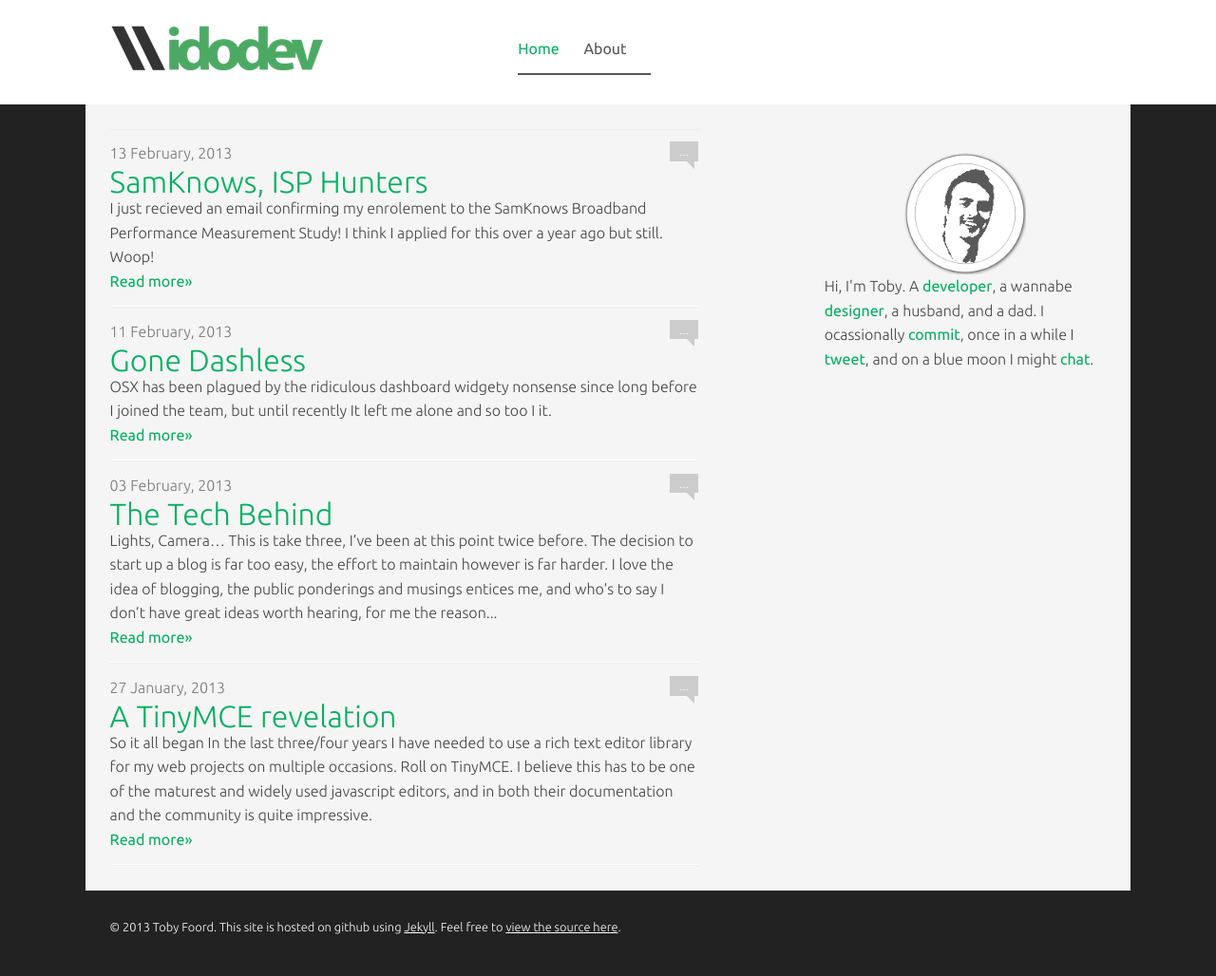
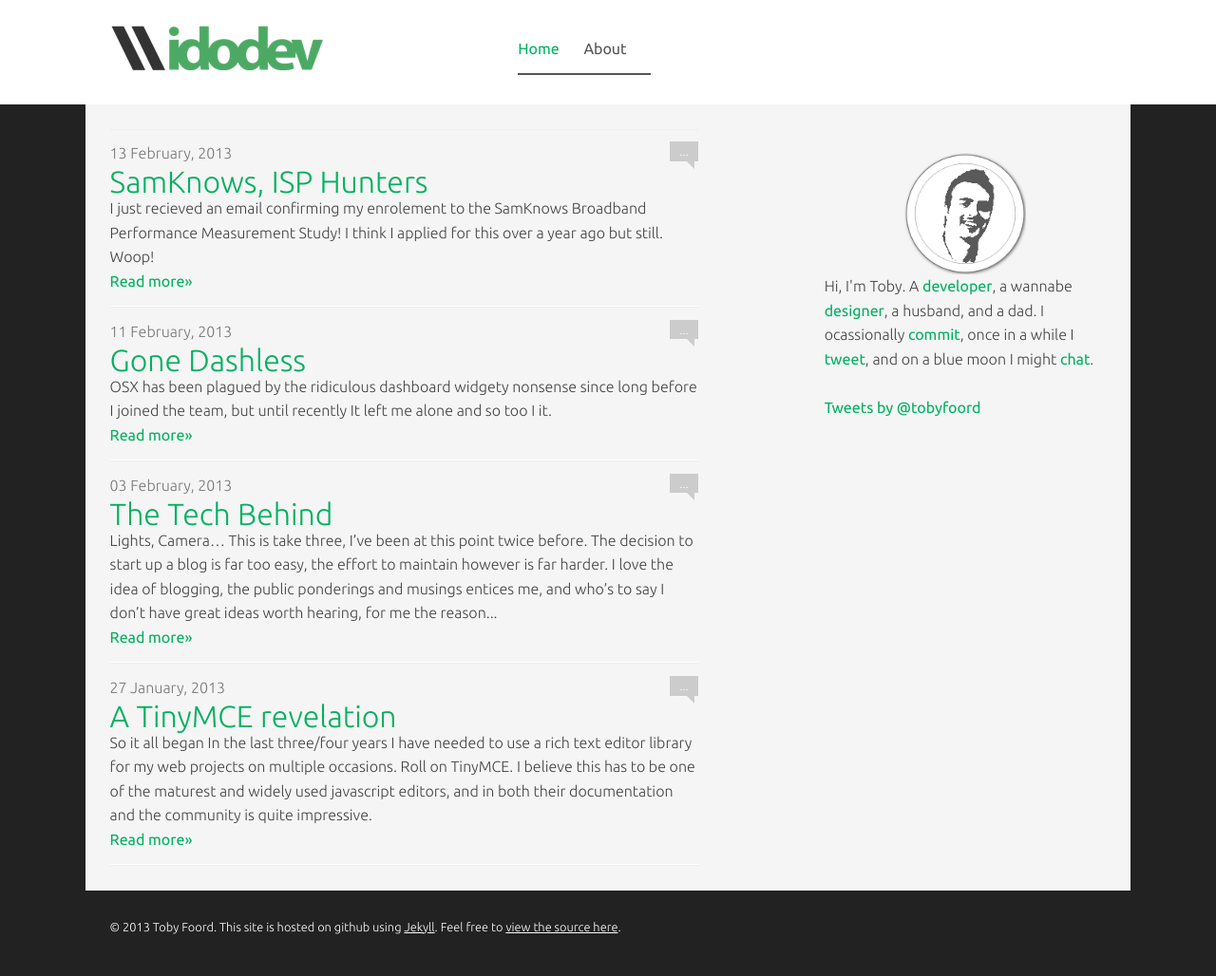
Before and after one commit to idodev/idodev.github.com, a Jekyll site: the page built from index.html, in a window 1280 px wide. Shown: the whole page at 95% size. Built offline with Jekyll 4.4.1, drawn with Linux system fonts in a browser that asks for light colours; Markdown is read by kramdown in place of the engine named in the settings; the list of posts is cut into pages by our own code; comment, search, counter and statistics services are not loaded.

Commit message:
Trialling twitter embedded widget thingy
Initially not impressed but understand they have removed anon api
access.

```diff
--- a/_layouts/default.html
+++ b/_layouts/default.html
@@ -53,6 +53,10 @@
 			<div class="column three-tenths push-one-tenth sink-one-line">
 				<img src="/me.png" alt="Toby Foord - Web Developer" class="img-centered" style="height:8em"/>
 				<p>Hi, I'm Toby. A <a href="http://github.com/idodev">developer</a>, a wannabe <a href="www.foorddesign.co.uk">designer</a>, a husband, and a dad. I ocassionally <a href="http://github.com/idodev">commit</a>, once in a while I <a href="http://twitter.com/tobyfoord">tweet</a>, and on a blue moon I might <a href="#">chat</a>.</p>
+
+				<a class="twitter-timeline" href="https://twitter.com/tobyfoord" data-widget-id="316159676083486720">Tweets by @tobyfoord</a>
+				<script>!function(d,s,id){var js,fjs=d.getElementsByTagName(s)[0];if(!d.getElementById(id)){js=d.createElement(s);js.id=id;js.src="//platform.twitter.com/widgets.js";fjs.parentNode.insertBefore(js,fjs);}}(document,"script","twitter-wjs");</script>
+
 			</div>
 		</div>
 	</div>
```
